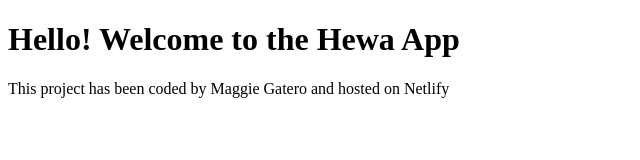
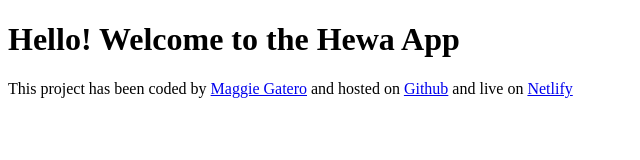
Before and after one commit to maggiew254/Hewa, a plain HTML site: page index.html in a window 1280 px wide. Shown: the whole page, without its empty margins (0-640 px from the left). Drawn offline with Linux system fonts and the light colour scheme.

Commit message:
Updated footer and added links

```diff
--- a/index.html
+++ b/index.html
@@ -9,6 +9,13 @@
     <h1>Hello! Welcome to the Hewa App</h1>
   </body>
   <footer>
-    This project has been coded by Maggie Gatero and hosted on Netlify
+    This project has been coded by
+    <a href="https://github.com/maggiew254" target="_blank"> Maggie Gatero</a>
+    and hosted on
+    <a href="https://github.com/maggiew254?tab=repositories" target="_blank">
+      Github</a
+    >
+    and live on
+    <a href="https://hewaapp.netlify.app/" target="_blank">Netlify</a>
   </footer>
 </html>
```
